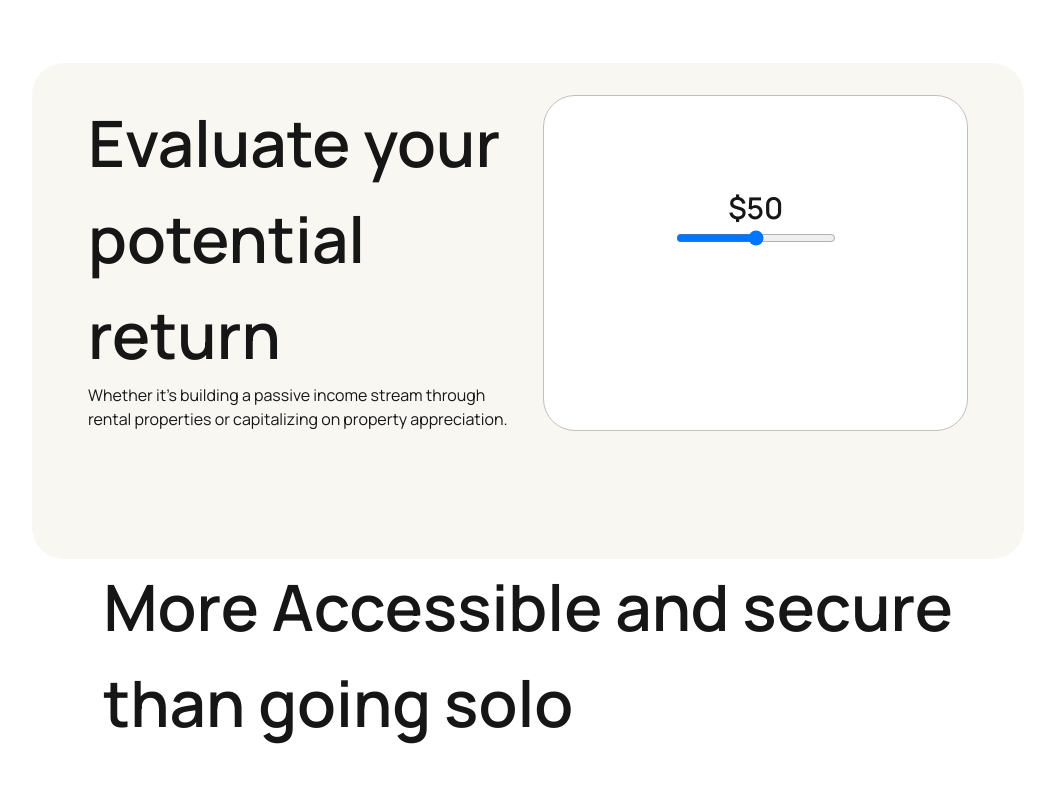
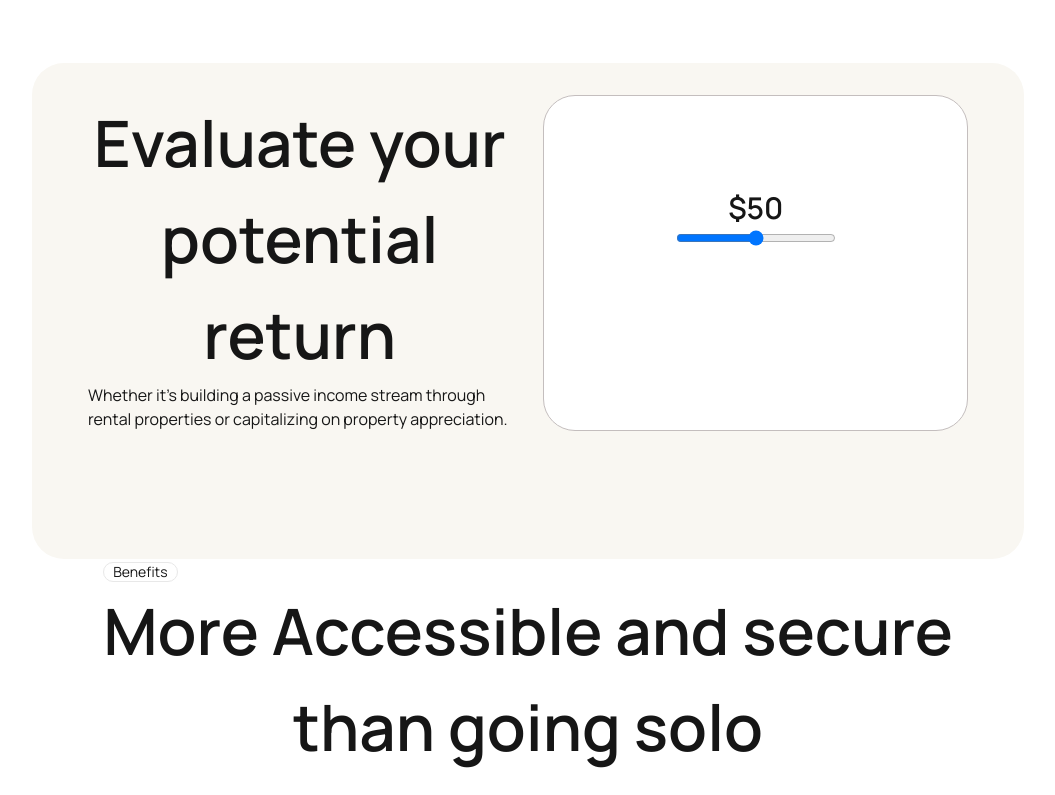
Before and after one commit to Daniel264/Slice, a Next.js app: page / in a window 1280 px wide. Shown: the part 1936-2731 px from the top of the page, without its empty margins (112-1167 px from the left). Before the commit the page ends 2707 px from the top, so only its background shows below. Built offline with nearby package versions, Linux system fonts and the light colour scheme.

Commit message:
import badges component and styles to use in benefits page

```diff
--- a/src/components/Benefits.tsx
+++ b/src/components/Benefits.tsx
@@ -1,9 +1,14 @@
+import { Badge } from "./Badge"
+
 export const Benefits = () => {
     return (
         <section>
-            <h1>
-                More Accessible and secure <br /> than going solo
-            </h1>
+            <div>
+                <Badge>Benefits</Badge>
+                <h1>
+                    More Accessible and secure <br /> than going solo
+                </h1>
+            </div>
         </section>
     );
 };
--- a/src/styles/SCSS/_typography.scss
+++ b/src/styles/SCSS/_typography.scss
@@ -27,6 +27,7 @@ $text-9xl: 8rem;
 
 h1 {
     @include semibold-header(line-height);
+    text-align: center;
 }
 
 h2 {
--- a/src/styles/SCSS/index.css
+++ b/src/styles/SCSS/index.css
@@ -420,6 +420,7 @@ h1 {
   font-weight: 600;
   font-style: normal;
   line-height: line-height;
+  text-align: center;
 }
 
 h2 {
--- a/src/styles/SCSS/layout/_benefits.scss
+++ b/src/styles/SCSS/layout/_benefits.scss
@@ -0,0 +1 @@
+@use '../components/badge' as bad;
```
Also changed, not shown: 1 other file (tests, documents, lock files or other folders).
